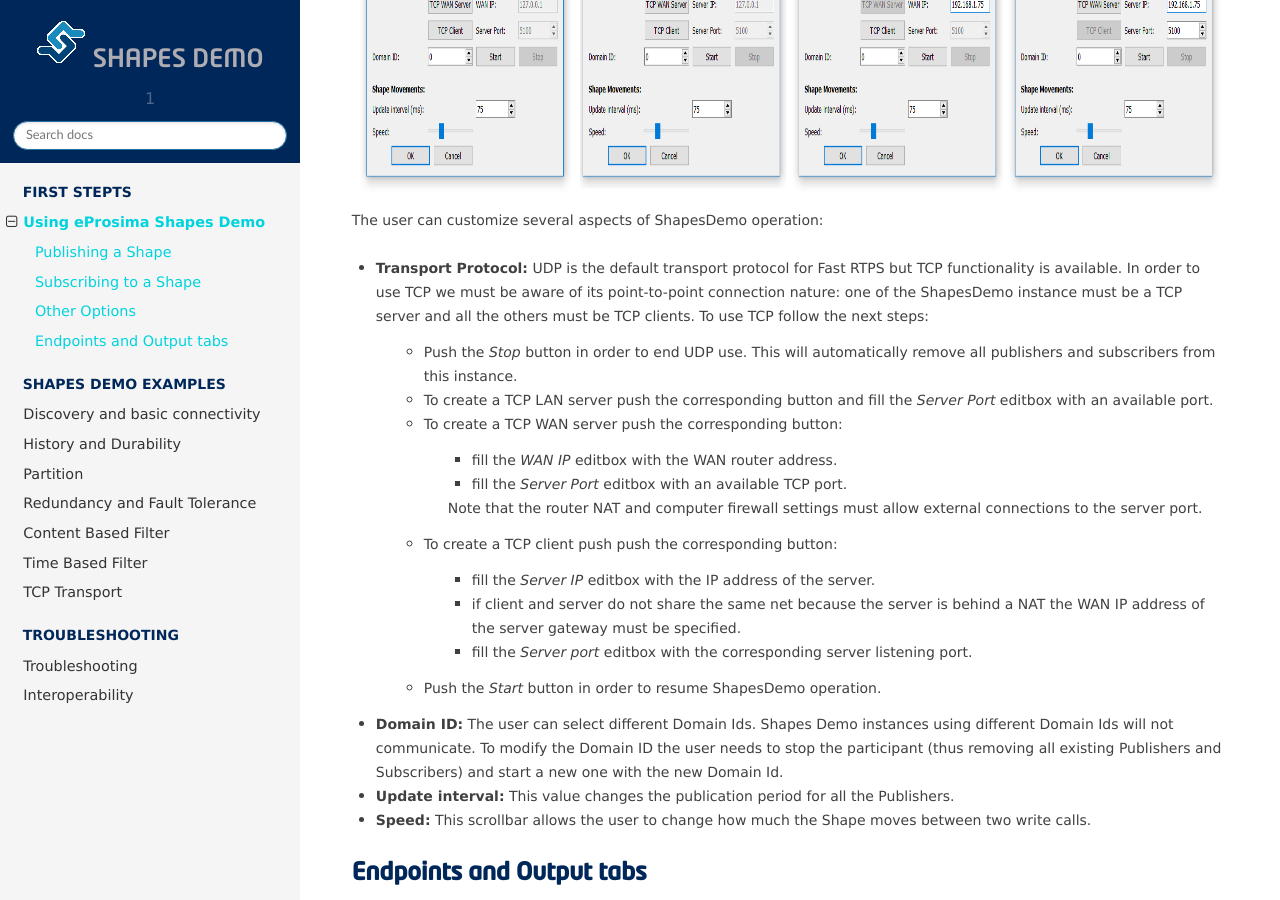
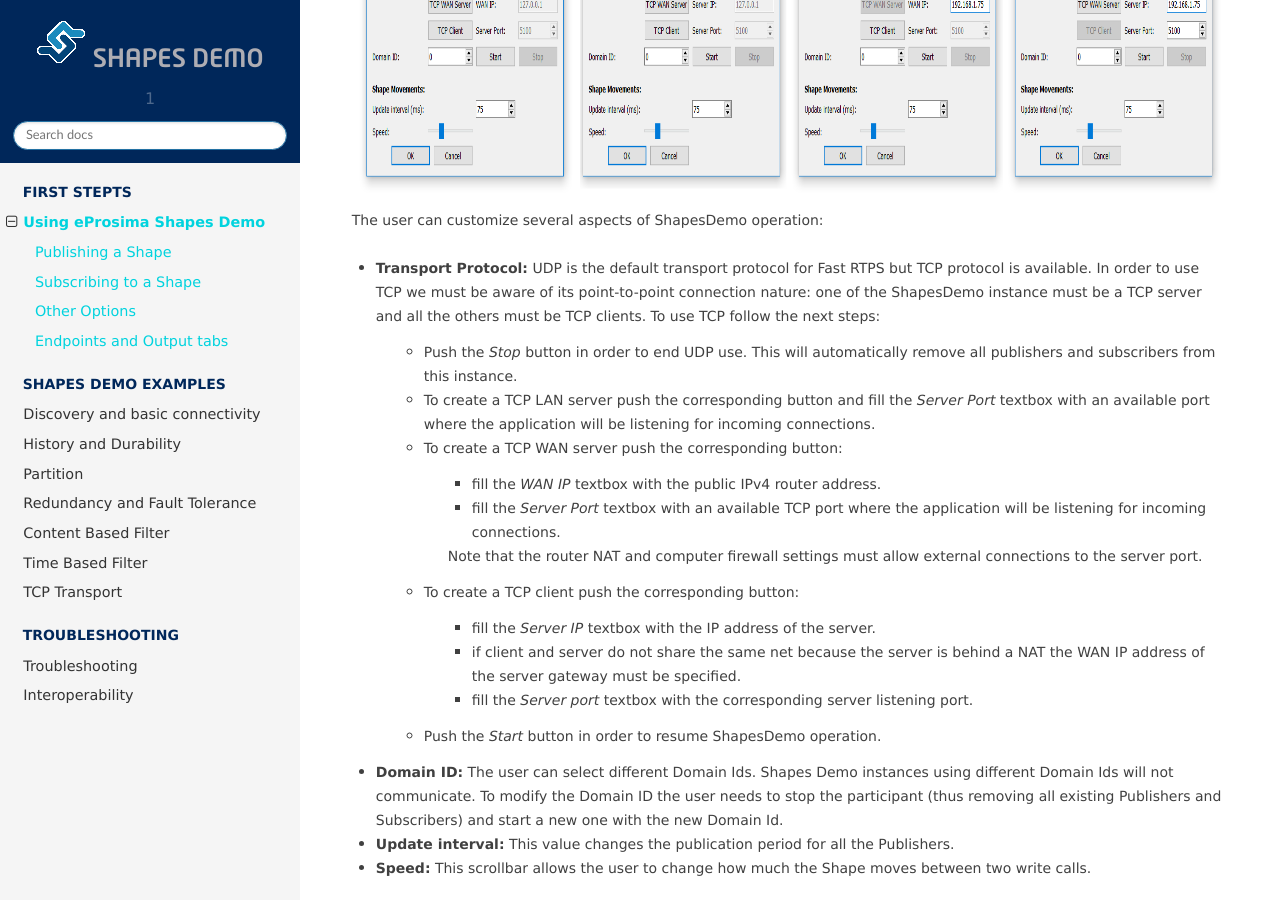
Before and after one commit to eProsima/Shapes-Demo-Docs, a Sphinx documentation site: the page built from docs/firststept.rst, in a window 1280 px wide and 900 px high, scrolled down 3196 px. Built offline with Sphinx 7.4.7 and the Read the Docs theme 2.0.0, drawn with Linux system fonts in a browser that asks for light colours.

Commit message:
Refs #4279 Update Shapes Demo Docs according with Richiware insightful comments

```diff
--- a/docs/firststept.rst
+++ b/docs/firststept.rst
@@ -74,24 +74,24 @@
 
 The user can customize several aspects of ShapesDemo operation:
 
-- **Transport Protocol:** UDP is the default transport protocol for Fast RTPS but TCP functionality is available. In order to use TCP we must be aware of its point-to-point connection nature: one of the ShapesDemo instance must be a TCP server and all the others must be TCP clients. To use TCP follow the next steps:
+- **Transport Protocol:** UDP is the default transport protocol for Fast RTPS but TCP protocol is available. In order to use TCP we must be aware of its point-to-point connection nature: one of the ShapesDemo instance must be a TCP server and all the others must be TCP clients. To use TCP follow the next steps:
 
 	+ Push the *Stop* button in order to end UDP use. This will automatically remove all publishers and subscribers from this instance.
 
-	+ To create a TCP LAN server push the corresponding button and fill the *Server Port* editbox with an available port.
+	+ To create a TCP LAN server push the corresponding button and fill the *Server Port* textbox with an available port where the application will be listening for incoming connections.
 
 	+ To create a TCP WAN server push the corresponding button:
 
-		- fill the *WAN IP* editbox with the WAN router address.
-		- fill the *Server Port* editbox with an available TCP port.
+		- fill the *WAN IP* textbox with the public IPv4 router address.
+		- fill the *Server Port* textbox with an available TCP port where the application will be listening for incoming connections.
 
 		Note that the router NAT and computer firewall settings must allow external connections to the server port.
 
-	+ To create a TCP client push push the corresponding button:
+	+ To create a TCP client push the corresponding button:
 
-		- fill the *Server IP* editbox with the IP address of the server.
+		- fill the *Server IP* textbox with the IP address of the server.
 		- if client and server do not share the same net because the server is behind a NAT the WAN IP address of the server gateway must be specified.
-		- fill the *Server port* editbox with the corresponding server listening port.
+		- fill the *Server port* textbox with the corresponding server listening port.
 
 	+ Push the *Start* button in order to resume ShapesDemo operation.
 
--- a/docs/tcp_LAN_WAN_transport.rst
+++ b/docs/tcp_LAN_WAN_transport.rst
@@ -1,12 +1,12 @@
 TCP Transport
 ==============
 
-Fast RTPS transport layer could be adapted to specific network requirements. UDP transport is optimal for localhost applications but in order to interact within a LAN or WAN a TCP transport may be required. Here we explain how Shapes Demo should be set up in order to fit some network specific layouts.
+Fast RTPS transport layer could be adapted to specific network requirements. UDP transport is optimal for local network applications but in order to interact on a Wide Area Network (WAN), where one or several NAT mappings may be enforced, a TCP transport would be more suitable. Here we explain how Shapes Demo should be set up in order to fit some network specific layouts.
 
 LAN configuration
 -----------------
 
-This is a common scenario where several computers share the same LAN network. In this case one of the computers should set up Shapes Demo as a server and all the others as clients. Let's suppose that the server computer LAN IP address is 192.168.2.49 then all clients instances of Shapes Demo in the other computers must specify this IP Server address. In this case we select as TCP port 5100 but any other available TCP port is valid. The server computer firewall must allow inbound traffic on the selected port.
+TCP over LAN can be tested in a scenario where several computers share the same LAN network; nevertheless, UDP performs better and is the advisable choice in practical situations. In this case one of the computers should set up Shapes Demo as a server and all the others as clients. Let's suppose that the server computer LAN IP address is 192.168.2.49 then all clients instances of Shapes Demo in the other computers must specify this IP Server address. In this case we select as TCP port 5100 but any other available TCP port is valid. The server computer firewall must allow inbound traffic on the selected port.
 
 .. image:: LAN_settings_options.png
    :scale: 100 %
@@ -17,7 +17,7 @@
 WAN configuration
 -----------------
 
-In this scenario the server computer does not share network with its clients but its reachable through a WAN IP address. This may happen if the server and clients are in a different LANs of the same WAN like WWW. In order to test this scenario we used the following network layout:
+This is the typical TCP scenario where the server computer does not share network with its clients but its reachable through a WAN IP address. This may happen if the server and clients are in a different LANs of the same WAN like WWW. In order to test this scenario we used the following network layout:
 
 .. image:: WAN_network_layout.png
    :scale: 100 %
--- a/docs/time_based_filter.rst
+++ b/docs/time_based_filter.rst
@@ -1,5 +1,5 @@
 Time Based Filter
-===================
+=================
 
 When you deploy a Subscriber in Fast RTPS, you can select a time based filter. You can restrict the number of data updates in the Subscriber with this filter. You can specify the minimum separation time (in milliseconds) between updates. Any data arriving during this interval will be discarded.
 
```
